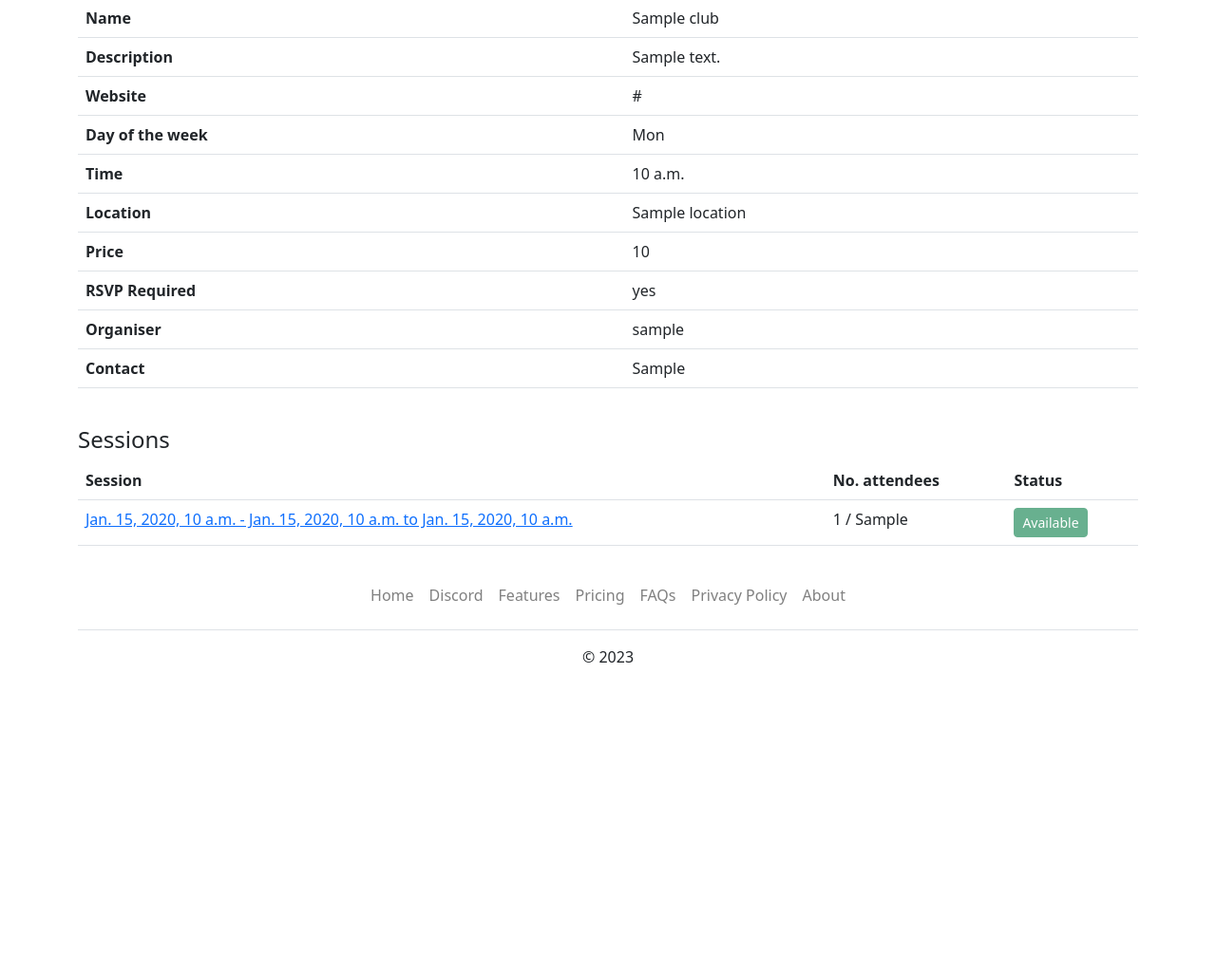
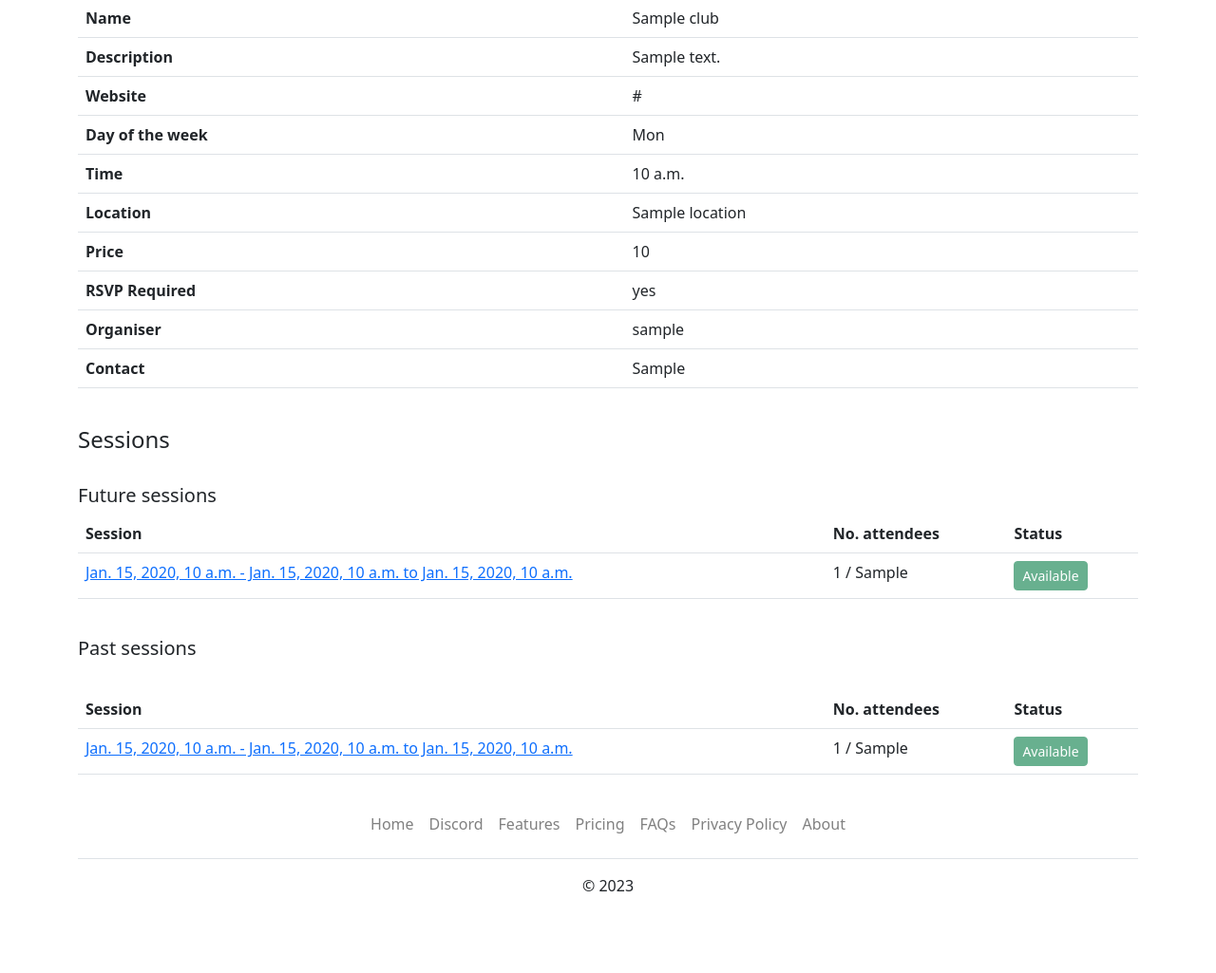
Before and after one commit to AndrewManHayChiu/court, a Django app: template clubs/templates/clubs/club_details.html in a window 1280 px wide. Shown: the part 171-1196 px from the top of the page at 95% size. Before the commit the page ends 869 px from the top, so only its background shows below. Run offline with Django 4.2, Linux system fonts and the light colour scheme; tables that the repository leaves empty hold one stand-in row (values such as "Sample post"); the template is opened without the code that fills it: values that come from a table or form of the project are taken from there, most other values are stand-ins (such as "Sample title", 1, 10 or a date in 2020); data that the repository does not hold is empty.

```diff
--- a/clubs/templates/clubs/club_details.html
+++ b/clubs/templates/clubs/club_details.html
@@ -74,15 +74,19 @@
         <br>
 
 
-        <h4>
-            Sessions
-        </h4>
+        <h4>Sessions</h4>
+        <br>
 
         {% if user.is_authenticated and is_organiser %}
             <a class="btn btn-dark float-end" href="{% url 'sport_sessions:create_session' %}?club_id={{ club.id }}">Add session</a>
         {% endif %}
 
-        {% if sessions and sessions|length > 0 %}
+        {% if future_sessions|length > 0 or past_sessions|length > 0 %}
+
+            {% if future_sessions|length > 0 %}
+
+                <h5>Future sessions</h5>
+
                 <table class="table">
                     <thead>
                         <tr>
@@ -95,7 +99,7 @@
                         </tr>
                     </thead>
                     <tbody>
-                    {% for session in sessions %}
+                        {% for session in future_sessions %}
                             <tr>
                                 <td><a href="{% url 'sport_sessions:session_detail' session.uuid %}">{{ session.date }} - {{ session.start_time }} to {{ session.end_time }}</a></td>
                                 <td>{{ session.rsvps.count }} / {{ session.max_attendees }}</td>
@@ -115,6 +119,49 @@
                         {% endfor %}
                     </tbody>
                 </table>
+            {% endif %}
+
+            <br>
+
+            {% if past_sessions|length > 0 %}
+
+                <h5>Past sessions</h5>
+                <br>
+
+                <table class="table">
+                    <thead>
+                        <tr>
+                            <th scope="col">Session</th>
+                            <th scope="col">No. attendees</th>
+                            <th scope="col">Status</th>
+                            {% if user.is_authenticated and is_organiser %}
+                                    <th scope="col">Hide from public</th>
+                                {% endif %}
+                        </tr>
+                    </thead>
+                    <tbody>
+                        {% for session in past_sessions %}
+                            <tr>
+                                <td><a href="{% url 'sport_sessions:session_detail' session.uuid %}">{{ session.date }} - {{ session.start_time }} to {{ session.end_time }}</a></td>
+                                <td>{{ session.rsvps.count }} / {{ session.max_attendees }}</td>
+                                <td>
+                                    {% if session.is_full %}
+                                        <button type="button" class="btn btn-primary btn-sm" disabled>Full</button>
+                                    {% else %}
+                                    <button type="button" class="btn btn-success btn-sm" disabled>Available</button>
+                                    {% endif %}
+                                </td>
+                                {% if user.is_authenticated and is_organiser %}
+                                    <td>
+                                        <button class="btn btn-secondary btn-sm" type="submit">Hide</button>
+                                    </td>
+                                {% endif %}
+                            </tr>
+                        {% endfor %}
+                    </tbody>
+                </table>
+            {% endif %}
+
         {% else %}
             {% if user.is_authenticated and is_organiser %}
                 <p>You don't have any sessions.</p>
--- a/sport_sessions/templates/sport_sessions/edit_session.html
+++ b/sport_sessions/templates/sport_sessions/edit_session.html
@@ -2,7 +2,7 @@
 {% load crispy_forms_filters %}
 {% load crispy_forms_tags %}
 
-{% block title %}Create a session{% endblock %}
+{% block title %}Edit session{% endblock %}
 
 {% block content %}
 
@@ -10,6 +10,7 @@
         <form method="POST" novalidate>
             {% csrf_token %}
             {{ form|crispy }}
+            <button class="btn btn-dark">Save</button>
         </form>
     </div>
 
```
Also changed, not shown: clubs/views.py (+6 -2 lines), core/templates/core/index.html (+1 -30 lines). Lines whose indentation alone changed are shown as unchanged.
